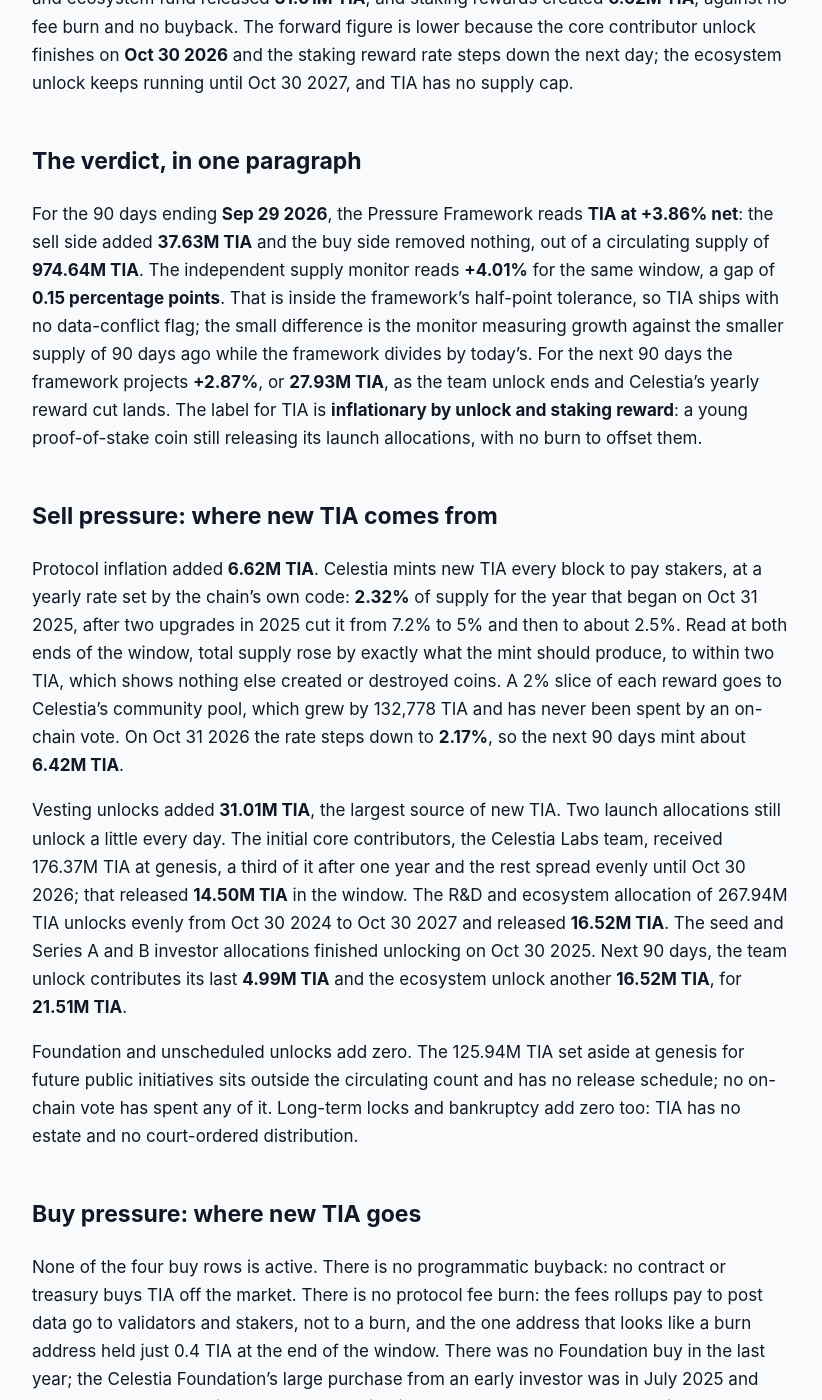
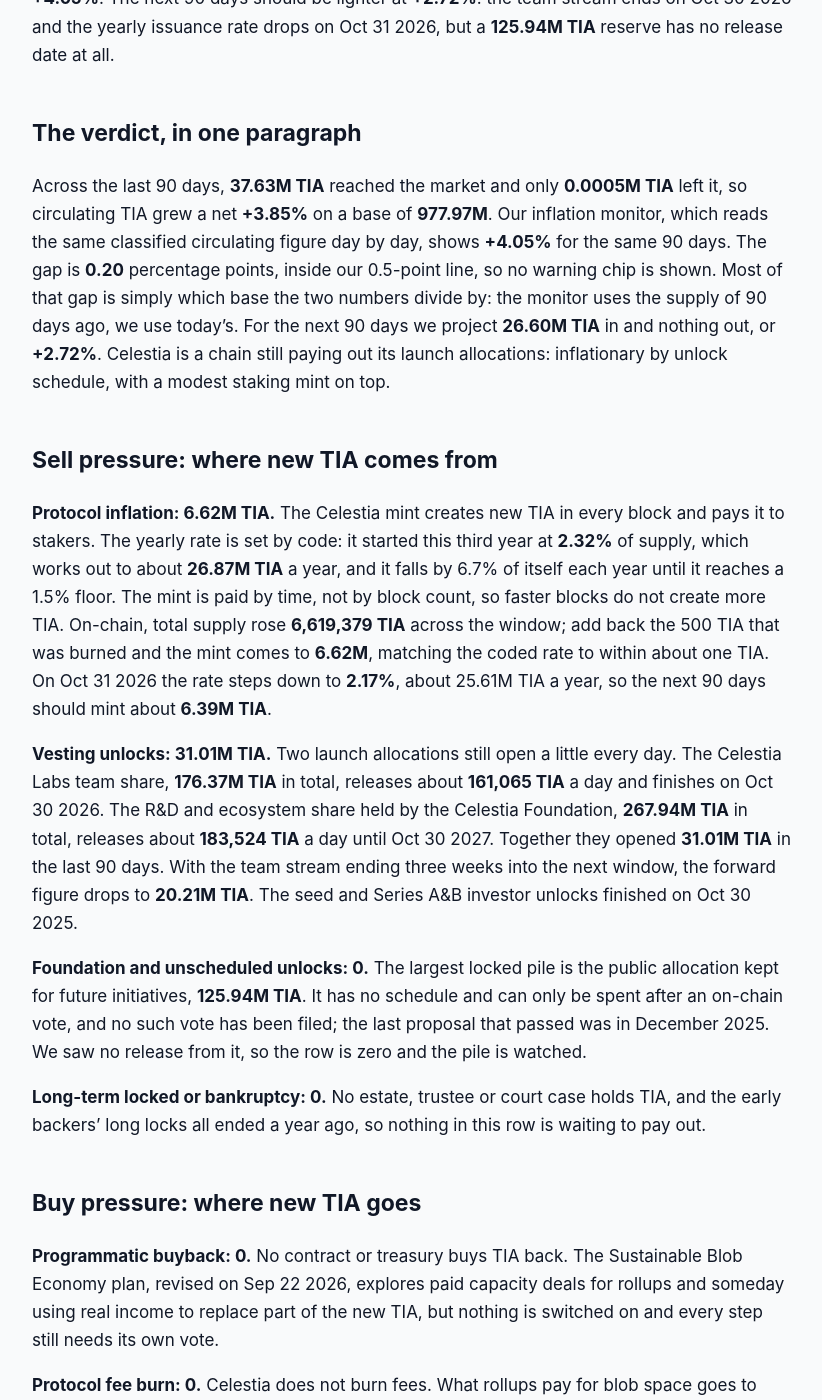
Before and after one commit to jeevansongmy-spec/mrnasdog-articles, a Jekyll site: the page built from crypto/tia-pressure-framework.md, in a window 1280 px wide and 1400 px high, scrolled down 314 px. Shown: the whole window, without its empty margins (228-1050 px from the left). Built offline with Jekyll 4.4.1, drawn with Linux system fonts in a browser that asks for light colours; some of the changed text lies outside the part shown.

Commit message:
publish: crypto/tia-pressure-framework

```diff
--- a/crypto/tia-pressure-framework.md
+++ b/crypto/tia-pressure-framework.md
@@ -1,6 +1,6 @@
 ---
-title:         "TIA Inflation Analysis · September 2026 · Supply growing · projected to keep growing"
-description:   "TIA supply is growing: 31.0M TIA of launch unlocks plus 6.62M of staking rewards, no burn, gives +3.86% net over 90 days and +2.87% next as a team unlock ends."
+title:         "TIA Inflation Analysis · October 2026 · Supply growing · projected to keep growing"
+description:   "TIA supply is growing: 31.01M TIA of unlocks plus 6.62M minted for stakers, with only 500 TIA burned, gives +3.85% over 90 days and +2.72% next. No fee burn."
 canonical_url: "https://mrnasdog.com/research/tia/inflation"
 tags:          ["crypto", "tia", "celestia", "data-availability"]
 published:     true
@@ -8,44 +8,62 @@ published:     true
 
 *Originally published at [https://mrnasdog.com/research/tia/inflation](https://mrnasdog.com/research/tia/inflation)*
 
-# TIA Inflation Analysis · September 2026 · Supply growing · projected to keep growing
+# TIA Inflation Analysis · October 2026 · Supply growing · projected to keep growing
 
-The MrNasdog Pressure Framework reads TIA, the coin of the Celestia data-availability network, at **+3.86% net** over the last 90 days and **+2.87%** over the next 90. Two flows add TIA and nothing takes any out: launch-era unlocks for Celestia's core contributors and its R&D and ecosystem fund released **31.01M TIA**, and staking rewards created **6.62M TIA**, against no fee burn and no buyback. The forward figure is lower because the core contributor unlock finishes on **Oct 30 2026** and the staking reward rate steps down the next day; the ecosystem unlock keeps running until Oct 30 2027, and TIA has no supply cap.
+Celestia's supply is growing, and most of the growth is unlocks, not new coins. Over the last 90 days **31.01M TIA** came out of the team and R&D unlock streams and **6.62M TIA** was minted for stakers, against just **500 TIA** burned. Net, TIA supply rose **+3.85%**, close to the monitor's **+4.05%**. The next 90 days should be lighter at **+2.72%**: the team stream ends on Oct 30 2026 and the yearly issuance rate drops on Oct 31 2026, but a **125.94M TIA** reserve has no release date at all.
 
 ## The verdict, in one paragraph
 
-For the 90 days ending **Sep 29 2026**, the Pressure Framework reads **TIA at +3.86% net**: the sell side added **37.63M TIA** and the buy side removed nothing, out of a circulating supply of **974.64M TIA**. The independent supply monitor reads **+4.01%** for the same window, a gap of **0.15 percentage points**. That is inside the framework's half-point tolerance, so TIA ships with no data-conflict flag; the small difference is the monitor measuring growth against the smaller supply of 90 days ago while the framework divides by today's. For the next 90 days the framework projects **+2.87%**, or **27.93M TIA**, as the team unlock ends and Celestia's yearly reward cut lands. The label for TIA is **inflationary by unlock and staking reward**: a young proof-of-stake coin still releasing its launch allocations, with no burn to offset them.
+Across the last 90 days, **37.63M TIA** reached the market and only **0.0005M TIA** left it, so circulating TIA grew a net **+3.85%** on a base of **977.97M**. Our inflation monitor, which reads the same classified circulating figure day by day, shows **+4.05%** for the same 90 days. The gap is **0.20** percentage points, inside our 0.5-point line, so no warning chip is shown. Most of that gap is simply which base the two numbers divide by: the monitor uses the supply of 90 days ago, we use today's. For the next 90 days we project **26.60M TIA** in and nothing out, or **+2.72%**. Celestia is a chain still paying out its launch allocations: inflationary by unlock schedule, with a modest staking mint on top.
 
 ## Sell pressure: where new TIA comes from
 
-Protocol inflation added **6.62M TIA**. Celestia mints new TIA every block to pay stakers, at a yearly rate set by the chain's own code: **2.32%** of supply for the year that began on Oct 31 2025, after two upgrades in 2025 cut it from 7.2% to 5% and then to about 2.5%. Read at both ends of the window, total supply rose by exactly what the mint should produce, to within two TIA, which shows nothing else created or destroyed coins. A 2% slice of each reward goes to Celestia's community pool, which grew by 132,778 TIA and has never been spent by an on-chain vote. On Oct 31 2026 the rate steps down to **2.17%**, so the next 90 days mint about **6.42M TIA**.
+**Protocol inflation: 6.62M TIA.** The Celestia mint creates new TIA in every block and pays it to stakers. The yearly rate is set by code: it started this third year at **2.32%** of supply, which works out to about **26.87M TIA** a year, and it falls by 6.7% of itself each year until it reaches a 1.5% floor. The mint is paid by time, not by block count, so faster blocks do not create more TIA. On-chain, total supply rose **6,619,379 TIA** across the window; add back the 500 TIA that was burned and the mint comes to **6.62M**, matching the coded rate to within about one TIA. On Oct 31 2026 the rate steps down to **2.17%**, about 25.61M TIA a year, so the next 90 days should mint about **6.39M TIA**.
 
-Vesting unlocks added **31.01M TIA**, the largest source of new TIA. Two launch allocations still unlock a little every day. The initial core contributors, the Celestia Labs team, received 176.37M TIA at genesis, a third of it after one year and the rest spread evenly until Oct 30 2026; that released **14.50M TIA** in the window. The R&D and ecosystem allocation of 267.94M TIA unlocks evenly from Oct 30 2024 to Oct 30 2027 and released **16.52M TIA**. The seed and Series A and B investor allocations finished unlocking on Oct 30 2025. Next 90 days, the team unlock contributes its last **4.99M TIA** and the ecosystem unlock another **16.52M TIA**, for **21.51M TIA**.
+**Vesting unlocks: 31.01M TIA.** Two launch allocations still open a little every day. The Celestia Labs team share, **176.37M TIA** in total, releases about **161,065 TIA** a day and finishes on Oct 30 2026. The R&D and ecosystem share held by the Celestia Foundation, **267.94M TIA** in total, releases about **183,524 TIA** a day until Oct 30 2027. Together they opened **31.01M TIA** in the last 90 days. With the team stream ending three weeks into the next window, the forward figure drops to **20.21M TIA**. The seed and Series A&B investor unlocks finished on Oct 30 2025.
 
-Foundation and unscheduled unlocks add zero. The 125.94M TIA set aside at genesis for future public initiatives sits outside the circulating count and has no release schedule; no on-chain vote has spent any of it. Long-term locks and bankruptcy add zero too: TIA has no estate and no court-ordered distribution.
+**Foundation and unscheduled unlocks: 0.** The largest locked pile is the public allocation kept for future initiatives, **125.94M TIA**. It has no schedule and can only be spent after an on-chain vote, and no such vote has been filed; the last proposal that passed was in December 2025. We saw no release from it, so the row is zero and the pile is watched.
+
+**Long-term locked or bankruptcy: 0.** No estate, trustee or court case holds TIA, and the early backers' long locks all ended a year ago, so nothing in this row is waiting to pay out.
 
 ## Buy pressure: where new TIA goes
 
-None of the four buy rows is active. There is no programmatic buyback: no contract or treasury buys TIA off the market. There is no protocol fee burn: the fees rollups pay to post data go to validators and stakers, not to a burn, and the one address that looks like a burn address held just 0.4 TIA at the end of the window. There was no Foundation buy in the last year; the Celestia Foundation's large purchase from an early investor was in July 2025 and was passed on to new investors. And staking is not a new lock that removes coins: staked TIA stays inside the circulating count, and the amount staked actually fell this window, from 503.8M to 473.8M TIA.
+**Programmatic buyback: 0.** No contract or treasury buys TIA back. The Sustainable Blob Economy plan, revised on Sep 22 2026, explores paid capacity deals for rollups and someday using real income to replace part of the new TIA, but nothing is switched on and every step still needs its own vote.
+
+**Protocol fee burn: 0.** Celestia does not burn fees. What rollups pay for blob space goes to validators and stakers. The Fibre payment system in the v10 upgrade sends its payments the same way, so it adds no burn.
+
+**Foundation buy: 0.** The Foundation's last purchase was 43.45M TIA bought from one early fund in July 2025, more than a year ago, and those coins were passed on to new buyers. Nothing similar happened this window.
+
+**New long-term lock: 0.** About **477.79M TIA** is staked, down from 502.05M at the start of the window. Staked TIA still counts as circulating, so staking removes nothing from the float; it only decides who receives the new mint.
+
+**Governance deposit burn: 500 TIA.** On Oct 6 2026 the chain destroyed **500 TIA** from a cancelled governance proposal's deposit. It is the only TIA burn in the window and a one-off, so the next 90 days count zero.
 
 ## Foundation and overhang
 
-Three pools of TIA sit outside the market and could enter it. The largest is the **125.94M TIA** reserved for future initiatives, with no published schedule; if any of it is spent, it lands in Sell #3. The second is the **72.62M TIA** of the R&D and ecosystem allocation not yet unlocked, plus the last **4.99M TIA** of the team allocation; these follow the published calendar and are already booked in Sell #2 as they unlock. The third is the **3.57M TIA** community pool, which only an on-chain vote can spend. The unlocked part of the ecosystem fund, held by the Celestia Foundation and used for grants and its validator delegation program, already counts as circulating: what looks like the Foundation's main operations wallet paid out **1.70M TIA** in monthly payouts this window and holds **19.18M TIA**, and moving or selling those coins adds nothing new. We re-read these pools at every rebuild: if a balance falls between refreshes, the outflow enters Sell #3 at the next refresh.
+Three piles sit outside the circulating supply today, and together they explain the whole gap between total and circulating TIA. The future-initiatives reserve holds **125.94M TIA** with no schedule. The Foundation's R&D and ecosystem share still locked is **71.19M TIA**, opening a little each day until Oct 30 2027. The team share still locked is **3.69M TIA**, gone by Oct 30 2026. The last two are already counted in the vesting row; the reserve is not, because nothing says when it moves.
 
-## How TIA compares to other proof-of-stake chains
+Inside the float, the Foundation runs an operations wallet that pays grants and contributors; it fell from **20.68M** to **19.16M TIA** this window. Those coins already count as circulating, so the payouts add nothing new. The community pool, funded by a 2% cut of the mint, holds **3.59M TIA** and has not been spent. We re-read these balances at every rebuild. If the reserve's balance falls between refreshes, the outflow enters Sell #3 at the next refresh.
 
-TIA sits between two groups of proof-of-stake coins. Its mint is now modest: at about **2.3%** a year, heading to a **1.5%** floor, Celestia pays stakers less new supply than most Cosmos-style chains and far less than it did at launch, when the rate was 8%. On that measure alone, TIA looks like a mature chain with a slow, predictable reward stream.
+## How TIA compares to other proof-of-stake Layer 1s
 
-What keeps TIA's net figure high is its age. Like other coins launched in 2023 and 2024, Celestia still releases launch allocations every day, and those unlocks are almost five times the size of its mint. Chains whose allocations have fully vested, such as Ethereum, carry only their issuance; TIA carries both until Oct 30 2027.
+Celestia's mint is small next to its unlocks. A 2.32% yearly rate that shrinks by 6.7% a year toward a 1.5% floor is one of the lighter issuance curves among proof-of-stake chains. Solana follows the same shape, a falling rate with a 1.5% floor, but started higher and cuts faster. What sets TIA apart today is the unlock calendar: the vesting streams added almost five times as much TIA as the mint did over the last 90 days.
 
-TIA also has nothing on the other side of the ledger. Ethereum burns part of every fee and many exchange and DeFi tokens buy back and burn, but Celestia pays all fees to validators, and those fees are small by design, because cheap data space is what Celestia sells. A proposal posted on Sep 22 2026 studies paid services whose income might one day replace part of the mint, but nothing is approved.
+The other difference is the missing burn. Ethereum destroys the base fee on every transaction, and Solana burns part of its fees, so busy days pull some supply back. Celestia sends every fee to validators and stakers, so higher blob demand pays stakers more but does not shrink supply. Until a revenue plan is voted in, nothing on the buy side grows with use.
+
+Compared with chains whose launch allocations are fully unlocked, TIA still carries a scheduled overhang: **74.88M TIA** on the calendar plus the **125.94M** reserve. Once the R&D stream ends in October 2027, TIA should look like a plain low-inflation staking chain, but not before.
 
 ## What to watch in the next 90 days
 
-On **Oct 30 2026** the core contributor unlock finishes, removing about 161,000 TIA a day of new supply. On **Oct 31 2026** Celestia's yearly reward cut takes the mint rate from 2.32% to 2.17%. The v10 upgrade, which adds the Fibre data service, is running on test networks and has no mainnet date yet; it changes no supply rule. The revised blob economy plan of Sep 22 2026 needs separate votes before any change to fees or issuance. And any on-chain vote to spend the future-initiatives reserve or the community pool would add new sell pressure.
+**Oct 30 2026:** the Celestia Labs team unlock stream ends, after its last **3.69M TIA**; unlocks per day fall from about 344,600 to about 183,500 TIA.
+
+**Oct 31 2026:** the yearly issuance rate steps down from **2.32%** to **2.17%**, cutting the mint to about 25.61M TIA a year.
+
+**The v10 upgrade with Fibre:** the mainnet software was published on Oct 7 2026 and switches on about seven days after five-sixths of validators signal for it. It keeps the same mint and adds no burn, but it is the first place new blob income would show up.
+
+**Blob economy and reserve votes:** any on-chain vote that turns on a buyback or burn, changes the issuance rate, or spends the future-initiatives reserve would move this ledger directly.
 
 ## Summary
 
-TIA, the coin of the Celestia data-availability network, grew **3.86%** in the 90 days to Sep 29 2026 and is projected to grow **2.87%** in the next 90. Most of that growth is launch-era unlocks, 31.01M TIA, with staking rewards adding 6.62M, and nothing is burned or bought back. The main risk is that the ecosystem unlock keeps adding about 16.5M TIA a quarter until Oct 30 2027 while fees stay too small to offset it. TIA has no supply cap, and its staking reward rate falls toward a permanent 1.5% a year.
+Celestia (TIA) supply grew **+3.85%** in the last 90 days and is projected to grow about **+2.72%** in the next 90, with the monitor in close agreement at +4.05%. The growth comes mostly from launch unlocks, **31.01M TIA**, plus a coded staking mint of **6.62M TIA**, while fees are paid to stakers rather than burned. The key risk is the **125.94M TIA** future-initiatives reserve, which has no schedule and needs only a vote to move. The ceiling on pressure falls over time: the team stream ends on Oct 30 2026, the R&D stream on Oct 30 2027, and the mint keeps shrinking toward a 1.5% floor.
 
-*MrNasdog Pressure Framework analysis of TIA, Metric 1 — Inflation. Data + explanation only. Not financial advice. Checked Sep 29 2026.*
+*MrNasdog Pressure Framework analysis of TIA, Metric 1 — Inflation. Data + explanation only. Not financial advice. Checked Oct 8 2026.*
```
